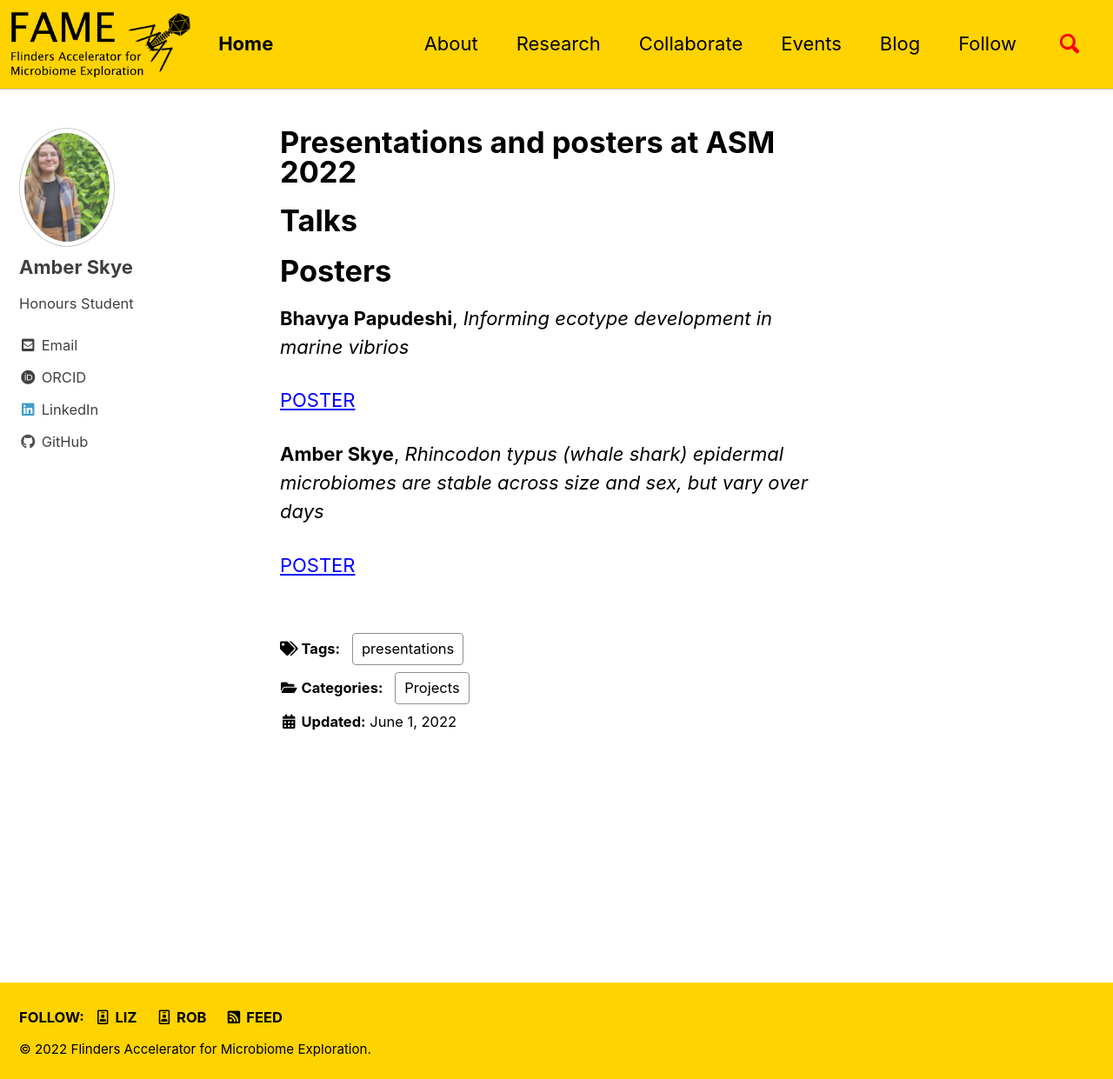
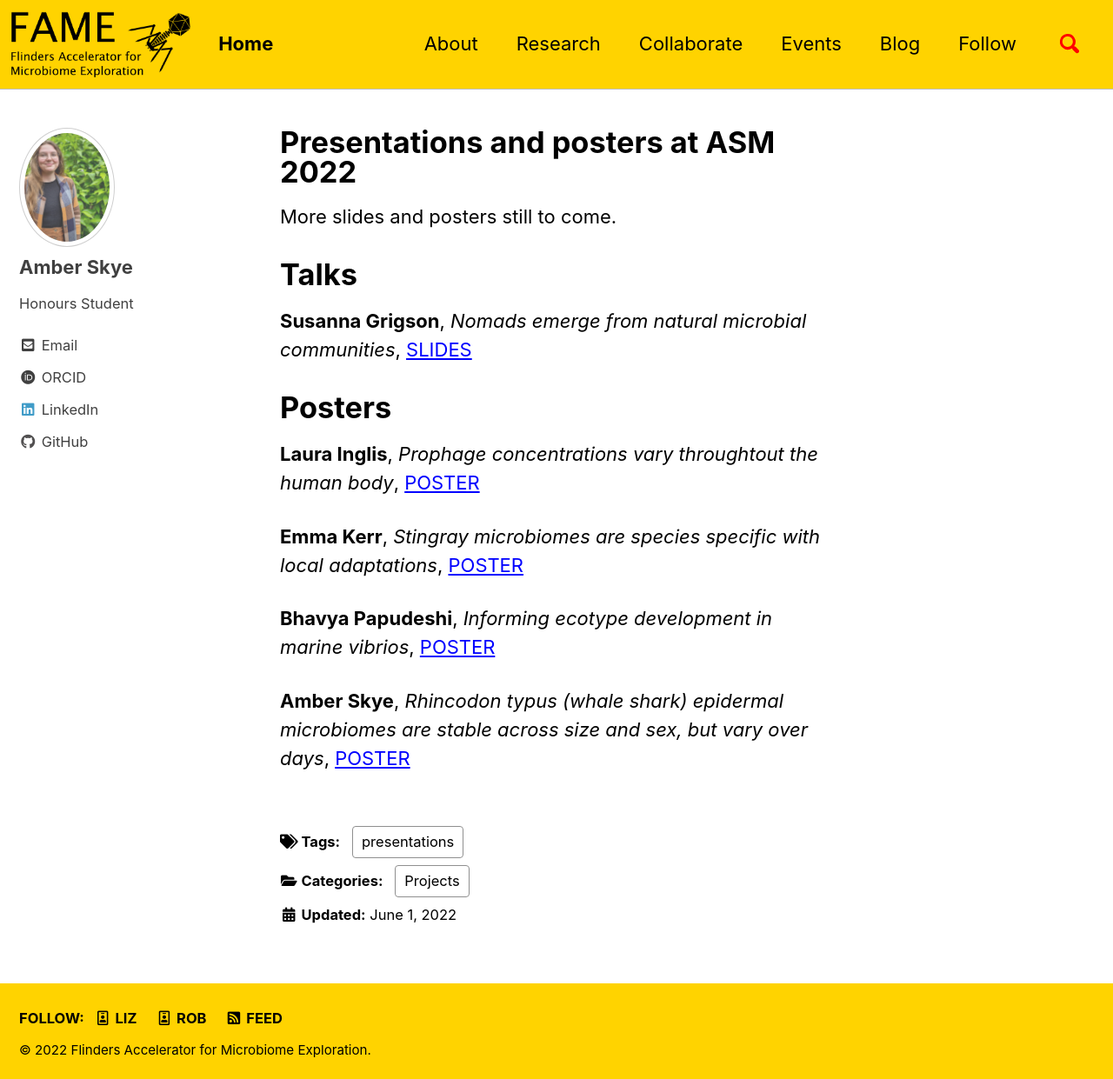
Before and after one commit to FlindersFAME/fame.github.io, a Jekyll site: the page built from Projects/_posts/2022-06-01-asm-2022-presentations.md, in a window 1280 px wide and 1241 px high. Shown: the whole window at 87% size. Built offline with Jekyll 4.4.1, drawn with Linux system fonts in a browser that asks for light colours; cached includes are drawn as plain includes.

Commit message:
more links

```diff
--- a/Projects/_posts/2022-06-01-asm-2022-presentations.md
+++ b/Projects/_posts/2022-06-01-asm-2022-presentations.md
@@ -6,15 +6,24 @@ author: Amber Skye
 excerpt: View all FAME posters and talks presented at ASM 2022!
 ---
 
+More slides and posters still to come.
+
 # Talks
 
+__Susanna Grigson__, _Nomads emerge from natural microbial communities_,
+[SLIDES](https://cloudstor.aarnet.edu.au/plus/s/evZ1wOjSRuoTqRR/download)
 
 # Posters
 
-__Bhavya Papudeshi__, _Informing ecotype development in marine vibrios_
+__Laura Inglis__, _Prophage concentrations vary throughtout the human body_,
+[POSTER](https://cloudstor.aarnet.edu.au/plus/s/uvGHLIXqCEZnQUC/download)
 
-[POSTER](https://cloudstor.aarnet.edu.au/plus/s/DRuZQdtKrg0BPyX)
+__Emma Kerr__, _Stingray microbiomes are species specific with local adaptations_,
+[POSTER](https://cloudstor.aarnet.edu.au/plus/s/eUD1k6UjsOBXfVb/download)
 
-__Amber Skye__, _Rhincodon typus (whale shark) epidermal microbiomes are stable across size and sex, but vary over days_
+__Bhavya Papudeshi__, _Informing ecotype development in marine vibrios_,
+[POSTER](https://cloudstor.aarnet.edu.au/plus/s/DRuZQdtKrg0BPyX/download)
 
-[POSTER](https://cloudstor.aarnet.edu.au/plus/s/PYwCAYbCLRrpxDo)
+__Amber Skye__, _Rhincodon typus (whale shark) epidermal microbiomes are stable
+across size and sex, but vary over days_,
+[POSTER](https://cloudstor.aarnet.edu.au/plus/s/PYwCAYbCLRrpxDo/download)
```
